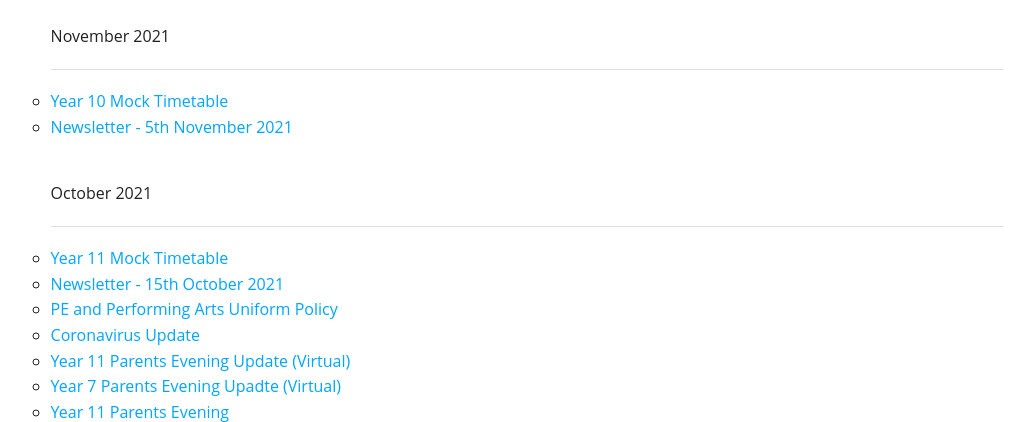
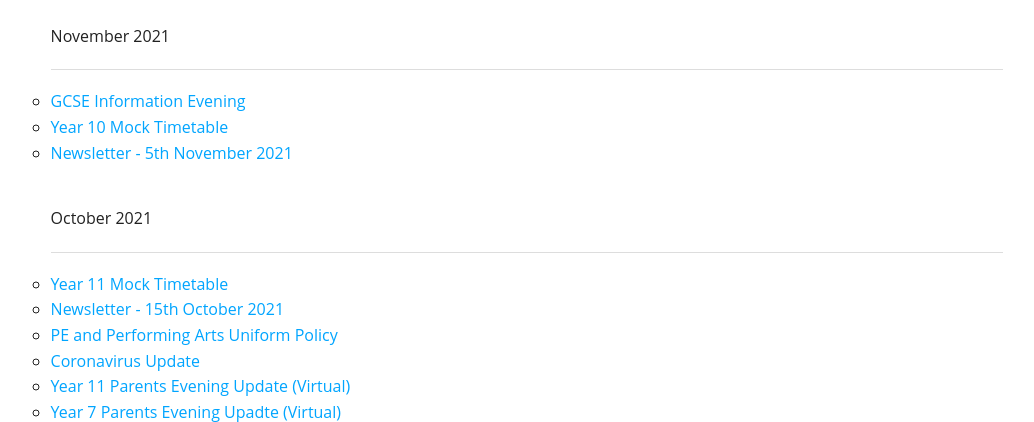
Before and after one commit to PCSITService/parkcommunityschool.co.uk, a PHP site: page /letters-home.php in a window 1280 px wide. Shown: the part 186-608 px from the top of the page, without its empty margins (122-1156 px from the left). Run offline with PHP 8.4, Linux system fonts and the light colour scheme; some libraries are stand-ins or nearby versions.

Commit message:
Letter update

```diff
--- a/letters-home.php
+++ b/letters-home.php
@@ -27,6 +27,7 @@
         	<ul class="small-block-grid-1">
                 <li>
                     <ul class="circle">November 2021<hr>
+                        <li><a href="/assets/letters/2021-11/gcse-information.pdf" target="_blank">GCSE Information Evening</a></li>
                         <li><a href="/assets/letters/2021-11/yr10-mock-timetable.pdf" target="_blank">Year 10 Mock Timetable</a></li>
                         <li><a href="/assets/letters/2021-11/newsletter-05-11.pdf" target="_blank">Newsletter - 5th November 2021</a></li>
                     </ul>
```
Also changed, not shown: 1 other file.
